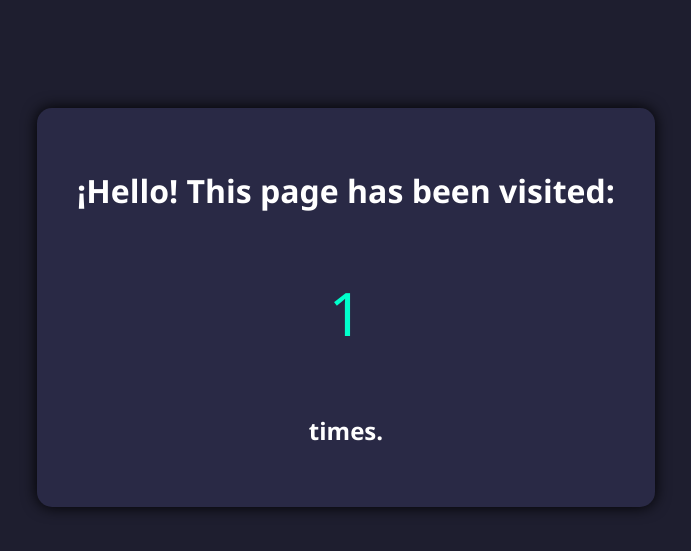
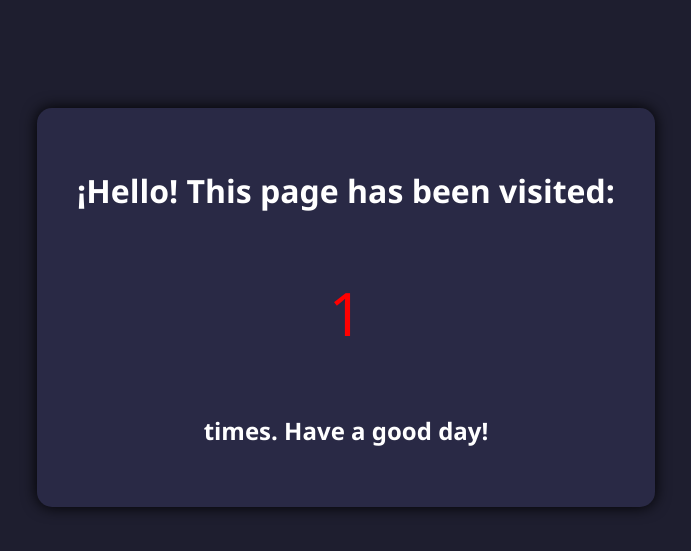
Before and after one commit to m1guelch/pasir, a Flask app: page / in a window 1280 px wide. Shown: the top 551 px of the page, without its empty margins (294-985 px from the left). Run offline with Flask 3, Linux system fonts and the light colour scheme; data comes from the database, SQL or seed files in the repository.

Commit message:
Testing if app changes with deploy

```diff
--- a/app/src/static/styles.css
+++ b/app/src/static/styles.css
@@ -18,10 +18,10 @@ body {
 .counter-box:hover {
     transform: translateY(-5px);
     background: #3a3a6f;
-    box-shadow: 0px 0px 20px #00ffcc;
+    box-shadow: 0px 0px 20px #ff0000;
 }
 
 .counter {
     font-size: 60px;
-    color: #00ffcc;
+    color: #ff0000;
 }
--- a/app/src/templates/index.html
+++ b/app/src/templates/index.html
@@ -9,7 +9,7 @@
     <div class="counter-box">
         <h1>¡Hello! This page has been visited:</h1>
         <p class="counter" id="visit-count">{{ count }}</p>
-        <h2>times.</h2>
+        <h2>times. Have a good day!</h2>
     </div>
 </body>
 </html>
```
